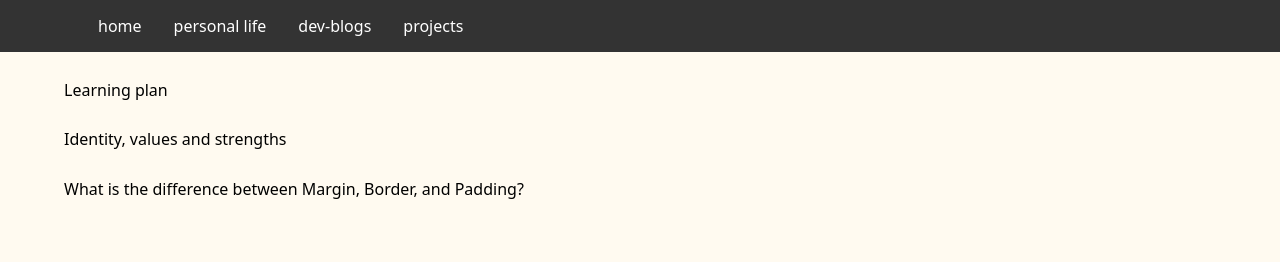
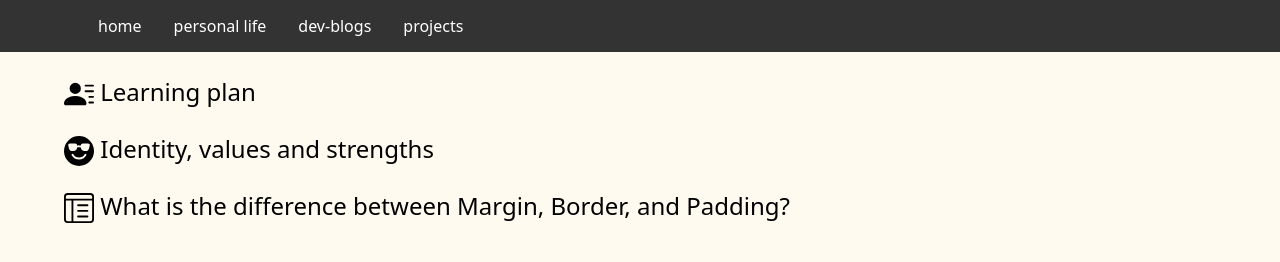
Before and after one commit to yuricowan/yuricowan.github.io, a plain HTML site: page dev-academy/dev-academy.html in a window 1280 px wide. Drawn offline with nearby package versions, Linux system fonts and the light colour scheme.

Commit message:
formatting updates

```diff
--- a/dev-academy/dev-academy.html
+++ b/dev-academy/dev-academy.html
@@ -25,17 +25,37 @@
 <body>
   <main>
     <article class="blog">
-      <a href="learning-plan.html">Learning plan</a>
+      <a href="learning-plan.html">
+        <h4><svg xmlns="http://www.w3.org/2000/svg" width="30" height="30" fill="currentColor"
+            class="bi bi-person-lines-fill" viewBox="0 0 16 16">
+            <path
+              d="M6 8a3 3 0 1 0 0-6 3 3 0 0 0 0 6zm-5 6s-1 0-1-1 1-4 6-4 6 3 6 4-1 1-1 1H1zM11 3.5a.5.5 0 0 1 .5-.5h4a.5.5 0 0 1 0 1h-4a.5.5 0 0 1-.5-.5zm.5 2.5a.5.5 0 0 0 0 1h4a.5.5 0 0 0 0-1h-4zm2 3a.5.5 0 0 0 0 1h2a.5.5 0 0 0 0-1h-2zm0 3a.5.5 0 0 0 0 1h2a.5.5 0 0 0 0-1h-2z" />
+          </svg> Learning plan</h4>
+      </a>
 
     </article>
 
     <article class="blog">
-      <a href="identity-values.html">Identity, values and strengths</a>
+      <a href="identity-values.html">
+        <h4><svg xmlns="http://www.w3.org/2000/svg" width="30" height="30" fill="currentColor"
+            class="bi bi-emoji-sunglasses-fill" viewBox="0 0 16 16">
+            <path
+              d="M8 16A8 8 0 1 0 8 0a8 8 0 0 0 0 16zM2.31 5.243A1 1 0 0 1 3.28 4H6a1 1 0 0 1 1 1v.116A4.22 4.22 0 0 1 8 5c.35 0 .69.04 1 .116V5a1 1 0 0 1 1-1h2.72a1 1 0 0 1 .97 1.243l-.311 1.242A2 2 0 0 1 11.439 8H11a2 2 0 0 1-1.994-1.839A2.99 2.99 0 0 0 8 6c-.393 0-.74.064-1.006.161A2 2 0 0 1 5 8h-.438a2 2 0 0 1-1.94-1.515L2.31 5.243zM4.969 9.75A3.498 3.498 0 0 0 8 11.5a3.498 3.498 0 0 0 3.032-1.75.5.5 0 1 1 .866.5A4.498 4.498 0 0 1 8 12.5a4.498 4.498 0 0 1-3.898-2.25.5.5 0 0 1 .866-.5z" />
+          </svg> Identity, values and strengths</h4>
+      </a>
 
     </article>
 
     <article class="blog">
-      <a href="margin-border-padding.html">What is the difference between Margin, Border, and Padding?</a>
+      <a href="margin-border-padding.html">
+        <h4><svg xmlns="http://www.w3.org/2000/svg" width="30" height="30" fill="currentColor"
+            class="bi bi-layout-text-window-reverse" viewBox="0 0 16 16">
+            <path
+              d="M13 6.5a.5.5 0 0 0-.5-.5h-5a.5.5 0 0 0 0 1h5a.5.5 0 0 0 .5-.5zm0 3a.5.5 0 0 0-.5-.5h-5a.5.5 0 0 0 0 1h5a.5.5 0 0 0 .5-.5zm-.5 2.5a.5.5 0 0 1 0 1h-5a.5.5 0 0 1 0-1h5z" />
+            <path
+              d="M14 0a2 2 0 0 1 2 2v12a2 2 0 0 1-2 2H2a2 2 0 0 1-2-2V2a2 2 0 0 1 2-2h12zM2 1a1 1 0 0 0-1 1v1h14V2a1 1 0 0 0-1-1H2zM1 4v10a1 1 0 0 0 1 1h2V4H1zm4 0v11h9a1 1 0 0 0 1-1V4H5z" />
+          </svg> What is the difference between Margin, Border, and Padding?</h4>
+      </a>
 
     </article>
 
```
Also changed, not shown: personal-life/personal-life.html (+2 -0 lines), projects/projects.html (+2 -0 lines).
